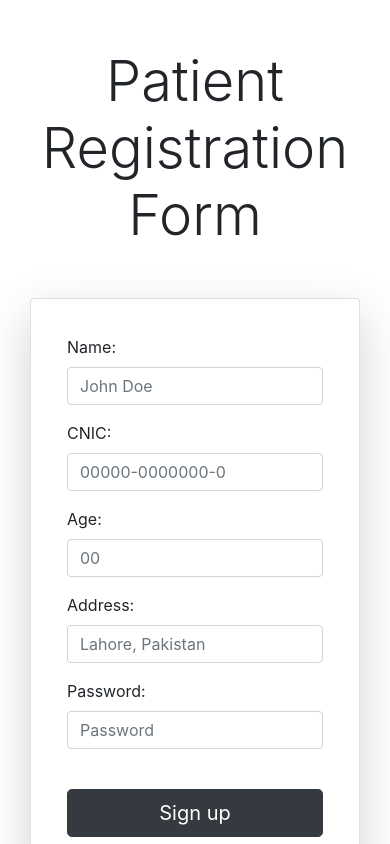
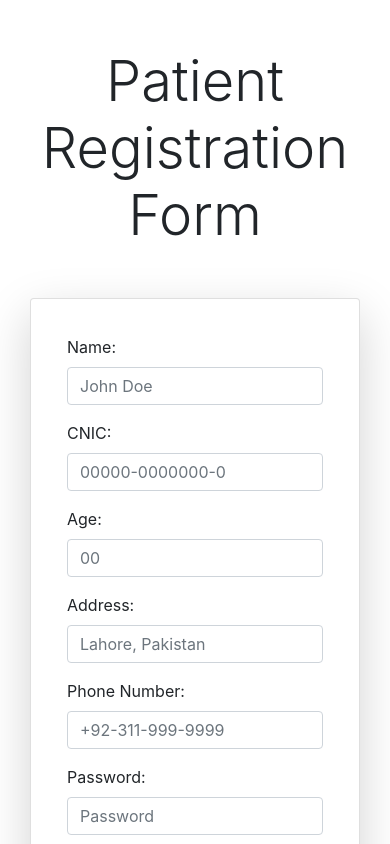
Before and after one commit to hbinqasim/Covid-19-Device, a React (Create React App) app in the folder dashboard/: page /add in a window 390 px wide. Shown: the top 844 px of the page. Built offline with nearby package versions, Linux system fonts and the light colour scheme; no server answers; what google-maps-react would draw is missing.

Commit message:
phone number added

```diff
--- a/dashboard/src/components/Register.jsx
+++ b/dashboard/src/components/Register.jsx
@@ -20,8 +20,7 @@ const Register = () => {
     ev.preventDefault();
     console.log("clicked register");
     history.push("/dashboard");
-  }
-
+  };
   return (
     <div className="container my-5">
       <h1 className="display-4 text-center my-5"> Patient Registration Form</h1>
@@ -48,7 +47,7 @@ const Register = () => {
                     placeholder="00000-0000000-0"
                   ></input>
                 </div>
-                {/* CNIC */}
+                {/* Age */}
                 <div className="form-group">
                   <label>Age:</label>
                   <input
@@ -66,6 +65,16 @@ const Register = () => {
                     placeholder="Lahore, Pakistan"
                   ></input>
                 </div>
+                {/* Phone Number */}
+                <div className="form-group">
+                  <label>Phone Number:</label>
+                  <input
+                    type="tel"
+                    className="form-control "
+                    placeholder="+92-311-999-9999"
+                  ></input>
+                </div>
+                {/* Password */}
                 <div className="form-group">
                   <label>Password:</label>
                   <input
```
